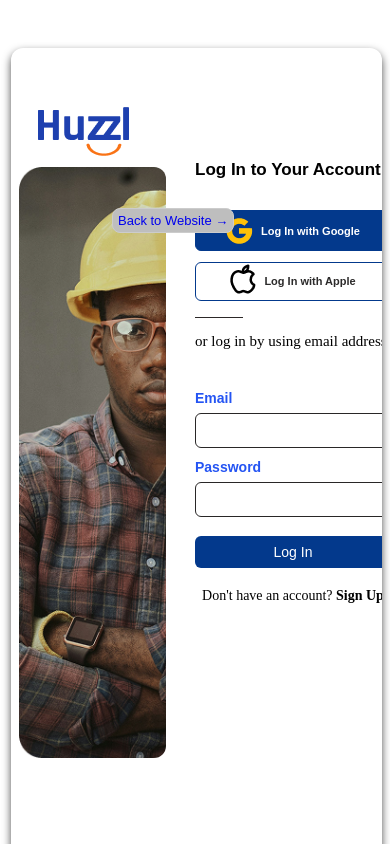
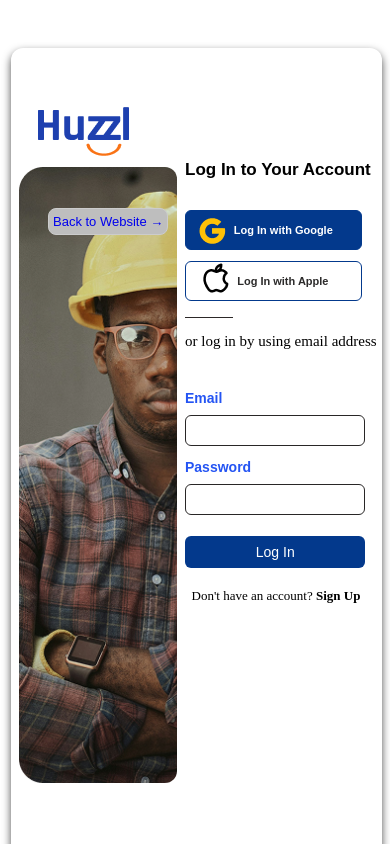
Before and after one commit to Gamdat/Huzzl-app, a React (Vite) app: page /signin in a window 390 px wide. Shown: the top 844 px of the page. Built offline with nearby package versions, Linux system fonts and the light colour scheme.

Commit message:
edited css

```diff
--- a/src/Components/CreateAccount.css
+++ b/src/Components/CreateAccount.css
@@ -199,6 +199,6 @@
 }
 
 .privacy a{
-    font-size: 11px;
+    font-size: 1px;
 }
 }
--- a/src/Components/ProfileSetup.tsx
+++ b/src/Components/ProfileSetup.tsx
@@ -75,7 +75,7 @@
     accept="image/*"
     onChange={handleImageChange}
     style={{ display: "none" }}
-
+  required
   />
 
 </div>
@@ -86,7 +86,7 @@
           placeholder="Tell us about yourself.."
           value={profileData.bio}
           onChange={handleChange}
-
+         required
         />
 
         <label>Description</label>
@@ -95,6 +95,7 @@
           placeholder="Enter a description..."
           value={profileData.description}
           onChange={handleChange}
+            required
          />
 
  <div className="document-upload">
@@ -113,6 +114,7 @@
             accept=".pdf,.doc,.docx,.jpg,.png"
             onChange={handleFileChange}
             style={{ display: "none" }}
+              required
         />
         </div>
 
--- a/src/Components/ServiceListing.tsx
+++ b/src/Components/ServiceListing.tsx
@@ -23,6 +23,7 @@
   };
 
   return (
+    <div className="page-service">
     <div className="card">
       <div className="logo">
         <img src="/images/Logo.png" alt="logo"/>
@@ -129,6 +130,7 @@
         <button type="submit">Continue</button>
       </form>
     </div>
+    </div>
   );
 };
 
--- a/src/Components/SignIn.css
+++ b/src/Components/SignIn.css
@@ -142,6 +142,82 @@
     text-decoration: underline;
 }
 
+
+@media (max-width:768px){
+
+.logo-huzzl{
+    margin-bottom: 5px;
+    margin-left: 1rem;
+}
+
+
+.login-image{
+   height: 70vh;
+   object-position: left;
+   border-radius: 12px;
+   width: 100%;
+
+}
+
+.back-link{
+    position: absolute;
+    top: 14rem;
+      left: 13rem;
+}
+
+h2{
+    margin-top: 3rem;
+    font-size: 21px;
+}
+
+.signin-right{
+    margin-left: 1rem;
+}
+
+.signin-left{
+    margin-left: -1rem;
+}
+
+.social-login{
+    display: flex;
+    flex-direction: row;
+    gap: 10px;
+}
+
+.social-login button{
+    padding: 7px;
+    font-size: 12px;
+    font-weight: 600;
+    height: 40px;
+}
+
+
+.google-icon{
+    margin-top: 3px;
+}
+
+.apple-icon{
+    margin-top: 3px;
+}
+
+p{
+    font-size: 16px;
+}
+
+.signin-btn{
+    padding: 13px;
+    font-size: 16px;
+}
+
+.signup-text{
+   margin-top: 10px;
+    font-size: 16px;
+}
+
+
+}
+
+
 @media (max-width:500px){
 
 .signin-container{
@@ -167,8 +243,8 @@
 .back-link{
     position: absolute;
     top: 13rem;
-      left: 7rem;
-    padding: 4px 5px;
+      left: 5rem;
+    padding: 4px 6px;
     font-size: 13px;
     font-weight: 400;
 }
@@ -229,3 +305,92 @@
 }
 
 }
+
+@media (max-width:400px) {
+    .signin-container{
+gap: 5px;
+margin-left: 3px;
+}
+
+.signin-left{
+    margin-left: -1.5rem;
+}
+
+.login-image{
+   height: 73vh;
+   width: 140%;
+
+}
+
+.back-link{
+    position: absolute;
+    top: 13rem;
+      left: 3rem;
+    padding: 5px 4px;
+    font-size: 13px;
+    font-weight: 400;
+}
+
+.signin-right{
+    margin-left: 3rem;
+}
+
+h2{
+    margin-top: 4rem;
+    font-size: 17px;
+}
+
+.social-login{
+    display: flex;
+    flex-direction: column;
+    gap: 1px;
+}
+
+.social-login button{
+    padding: 4px;
+    font-size: 11px;
+    font-weight: 600;
+     width: 92%;
+}
+
+
+.google-icon{
+    margin-top: 3px;
+    margin-left: -15px;
+}
+
+.apple{
+    margin-top: -.4rem;
+}
+
+.apple-icon{
+    margin-top: 3px;
+     margin-left: -15px;
+}
+
+
+p{
+    font-size: 15px;
+}
+
+form{
+    width: 94%;
+}
+input{
+    margin: 5px 0;
+    padding: 7px;
+    font-size: 13px;
+}
+
+.signin-btn{
+    padding: 8px;
+    font-size: 14px;
+}
+
+.signup-text{
+   margin-top: 10px;
+    font-size: 13px;
+    margin-left: -10px;
+}
+
+}
```
Also changed, not shown: src/Components/CreateAccount.tsx (+5 -5 lines).
